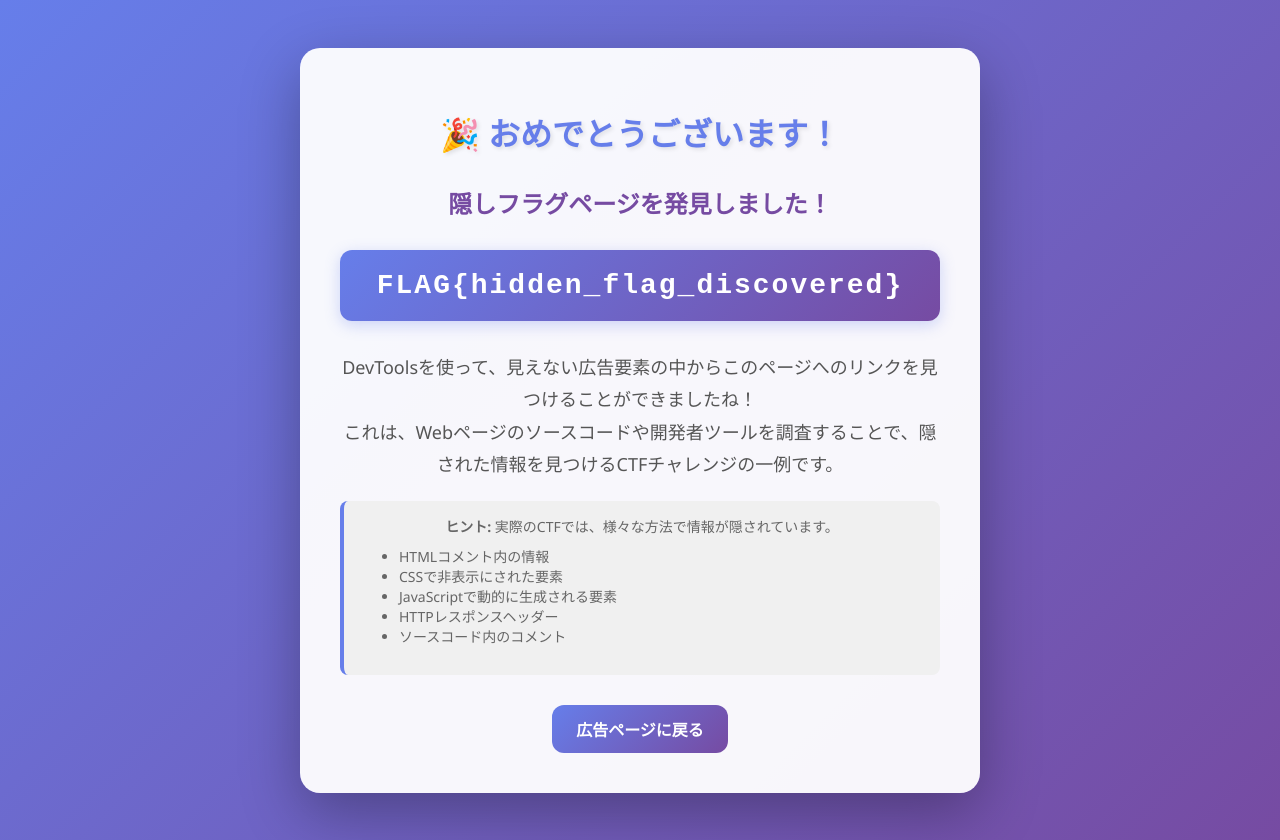
After one commit to kuwaChang/CTF_HTML, a Node server app: page /flag-hidden in a window 1280 px wide. The commit adds this page. Run offline with Node 20, Linux system fonts and the light colour scheme; some libraries are stand-ins or nearby versions.

Commit message:
feat: Add hidden flag page and enhance quiz data with new challenges
- Introduced a new hidden flag page accessible via "/flag-hidden".
- Updated quizData.json to include new challenges with URLs for web3 and SQL injection.
- Added a new advertisement.html page featuring various hidden ads to guide users to the flag.
- Improved modal display logic in quiz.js to show links when available.
- Adjusted styles in style.css for better visibility and user experience.

```diff
--- a/data/quizData.json
+++ b/data/quizData.json
@@ -114,7 +114,8 @@
     "web3": {
       "answer": "FLAG{web3}",
       "title": "web3",
-      "desc": "あ，リンクを作り忘れてるページがあるじゃん．OKが出たらflagゲットできるよ. http://153.143.238.156:8080/response.html",
+      "desc": "あ，リンクを作り忘れてるページがあるじゃん．OKが出たらflagゲットできるよ.",
+      "url": "http://153.143.238.156:8080/response.html",
       "hint": [
         "hint"
       ],
@@ -125,9 +126,25 @@
     "web4": {
       "answer": "FLAG{web4}",
       "title": "SQLインジェクション",
-      "desc": "以下のログインページで実際にSQLインジェクションをしてみよう. http://localhost:3333/sql_index.html",
+      "desc": "以下のログインページで実際にSQLインジェクションをしてみよう.",
+      "url": "http://localhost:3333/sql_index.html",
       "hint": [
         "hint"
+      ],
+      "point": 50,
+      "files": [],
+      "explanation": "解説ページのURLを入力してください"
+    },
+    "web5": {
+      "answer": "FLAG{hidden_flag_discovered}",
+      "title": "邪魔な広告",
+      "desc": "次のページから不要な広告をよけてフラグを入手してください.",
+      "url": "http://localhost:3333/advertisement.html",
+      "hint": [
+        "解き方は一つじゃないよ。色々試してみよう！",
+        "DevToolsを使ってみよう！",
+        "ブラウザのソースコードを見てみよう！",
+        "全部で15種類の隠しページがあるよ。"
       ],
       "point": 50,
       "files": [],
--- /dev/null
+++ b/public/flag-hidden.html
@@ -0,0 +1,123 @@
+<!DOCTYPE html>
+<html lang="ja">
+<head>
+<meta charset="UTF-8">
+<meta name="viewport" content="width=device-width, initial-scale=1.0">
+<title>隠しフラグページ</title>
+<style>
+  body {
+    font-family: 'Segoe UI', Tahoma, Geneva, Verdana, sans-serif;
+    background: linear-gradient(135deg, #667eea 0%, #764ba2 100%);
+    min-height: 100vh;
+    display: flex;
+    justify-content: center;
+    align-items: center;
+    margin: 0;
+    padding: 20px;
+    color: white;
+  }
+
+  .container {
+    background: rgba(255, 255, 255, 0.95);
+    padding: 40px;
+    border-radius: 20px;
+    box-shadow: 0 20px 60px rgba(0, 0, 0, 0.3);
+    text-align: center;
+    max-width: 600px;
+    color: #333;
+  }
+
+  h1 {
+    color: #667eea;
+    font-size: 32px;
+    margin-bottom: 20px;
+    text-shadow: 2px 2px 4px rgba(0, 0, 0, 0.1);
+  }
+
+  .congratulations {
+    font-size: 24px;
+    color: #764ba2;
+    margin: 30px 0;
+    font-weight: bold;
+  }
+
+  .flag {
+    background: linear-gradient(135deg, #667eea 0%, #764ba2 100%);
+    color: white;
+    padding: 20px 30px;
+    border-radius: 12px;
+    font-size: 28px;
+    font-weight: bold;
+    font-family: 'Courier New', monospace;
+    margin: 30px 0;
+    box-shadow: 0 4px 15px rgba(102, 126, 234, 0.3);
+    letter-spacing: 2px;
+  }
+
+  .message {
+    font-size: 18px;
+    line-height: 1.8;
+    color: #555;
+    margin-top: 20px;
+  }
+
+  .hint {
+    background: #f0f0f0;
+    padding: 15px;
+    border-radius: 8px;
+    margin-top: 20px;
+    font-size: 14px;
+    color: #666;
+    border-left: 4px solid #667eea;
+  }
+
+  .back-link {
+    display: inline-block;
+    margin-top: 30px;
+    padding: 12px 24px;
+    background: linear-gradient(135deg, #667eea 0%, #764ba2 100%);
+    color: white;
+    text-decoration: none;
+    border-radius: 12px;
+    font-weight: 600;
+    transition: transform 0.3s ease;
+  }
+
+  .back-link:hover {
+    transform: translateY(-2px);
+    box-shadow: 0 6px 20px rgba(102, 126, 234, 0.4);
+  }
+</style>
+</head>
+<body>
+  <div class="container">
+    <h1>🎉 おめでとうございます！</h1>
+
+    <div class="congratulations">
+      隠しフラグページを発見しました！
+    </div>
+
+    <div class="flag">
+      FLAG{hidden_flag_discovered}
+    </div>
+
+    <div class="message">
+      DevToolsを使って、見えない広告要素の中からこのページへのリンクを見つけることができましたね！<br>
+      これは、Webページのソースコードや開発者ツールを調査することで、隠された情報を見つけるCTFチャレンジの一例です。
+    </div>
+
+    <div class="hint">
+      <strong>ヒント:</strong> 実際のCTFでは、様々な方法で情報が隠されています。
+      <ul style="text-align: left; margin-top: 10px;">
+        <li>HTMLコメント内の情報</li>
+        <li>CSSで非表示にされた要素</li>
+        <li>JavaScriptで動的に生成される要素</li>
+        <li>HTTPレスポンスヘッダー</li>
+        <li>ソースコード内のコメント</li>
+      </ul>
+    </div>
+
+    <a href="advertisement.html" class="back-link">広告ページに戻る</a>
+  </div>
+</body>
+</html>
--- a/public/style.css
+++ b/public/style.css
@@ -421,7 +421,7 @@
         border-radius: 12px;
         background: rgba(255, 255, 255, 0.2);
         backdrop-filter: blur(10px);
-        color: #ffffff;
+        color: #010101;
         font-weight: 600;
         font-size: 15px;
         transition: all 0.3s ease;
--- a/server.js
+++ b/server.js
@@ -199,6 +199,11 @@ app.get("/", (req, res) => {
 // SQLインジェクション練習用ページ
 app.get(["/sql", "/sql_index", "/sqli"], (_req, res) => {
 	res.sendFile(path.join(__dirname, "public", "sql_index.html"));
+});
+
+// 隠しフラグページ（広告ページから発見できる）
+app.get("/flag-hidden", (_req, res) => {
+	res.sendFile(path.join(__dirname, "public", "flag-hidden.html"));
 });
 
 // SQLインジェクション練習用データベース初期化
```
Also changed, not shown: public/advertisement.html (added, +241 -0 lines), public/js/quiz.js (+11 -1 lines), sessions.sqlite, users.db.
